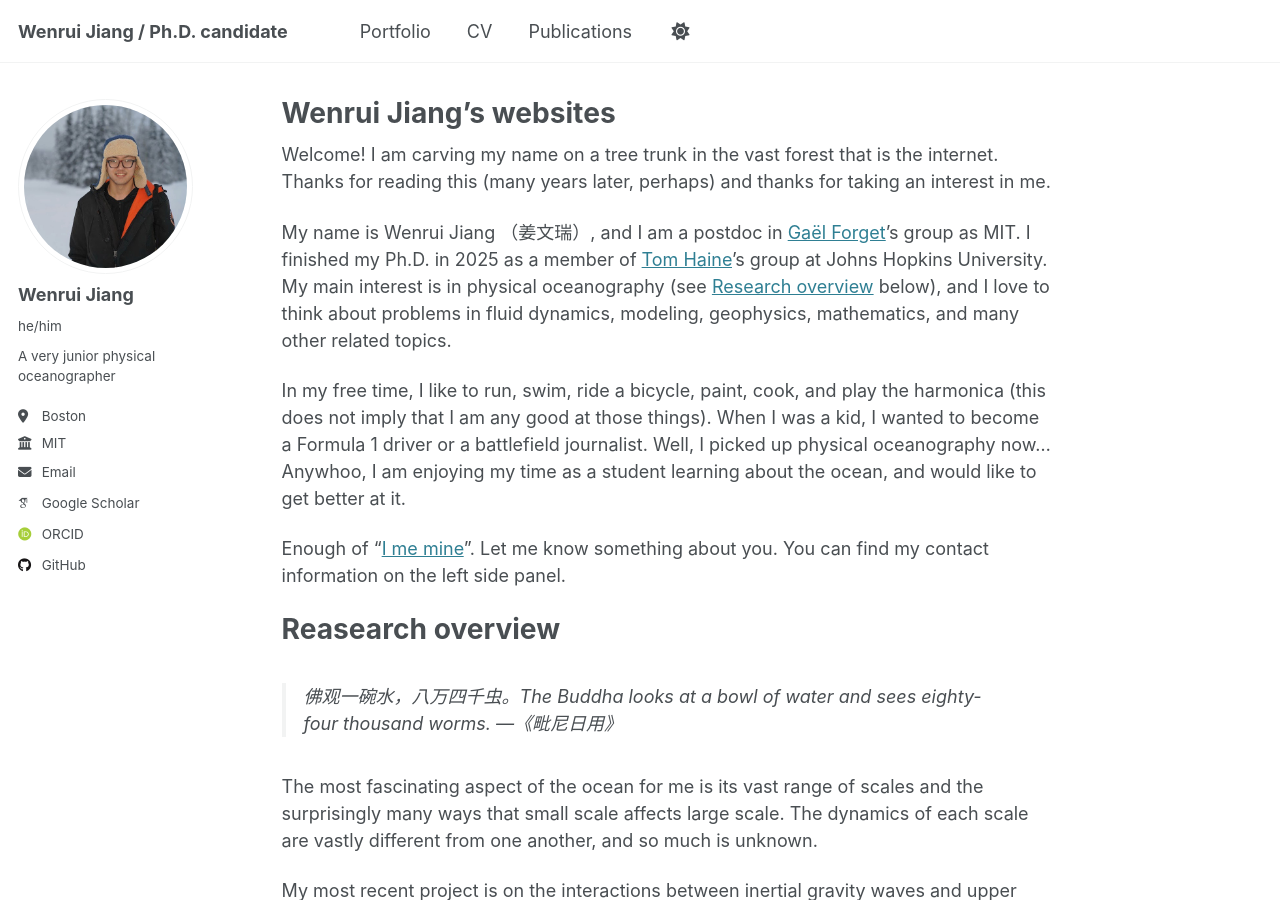
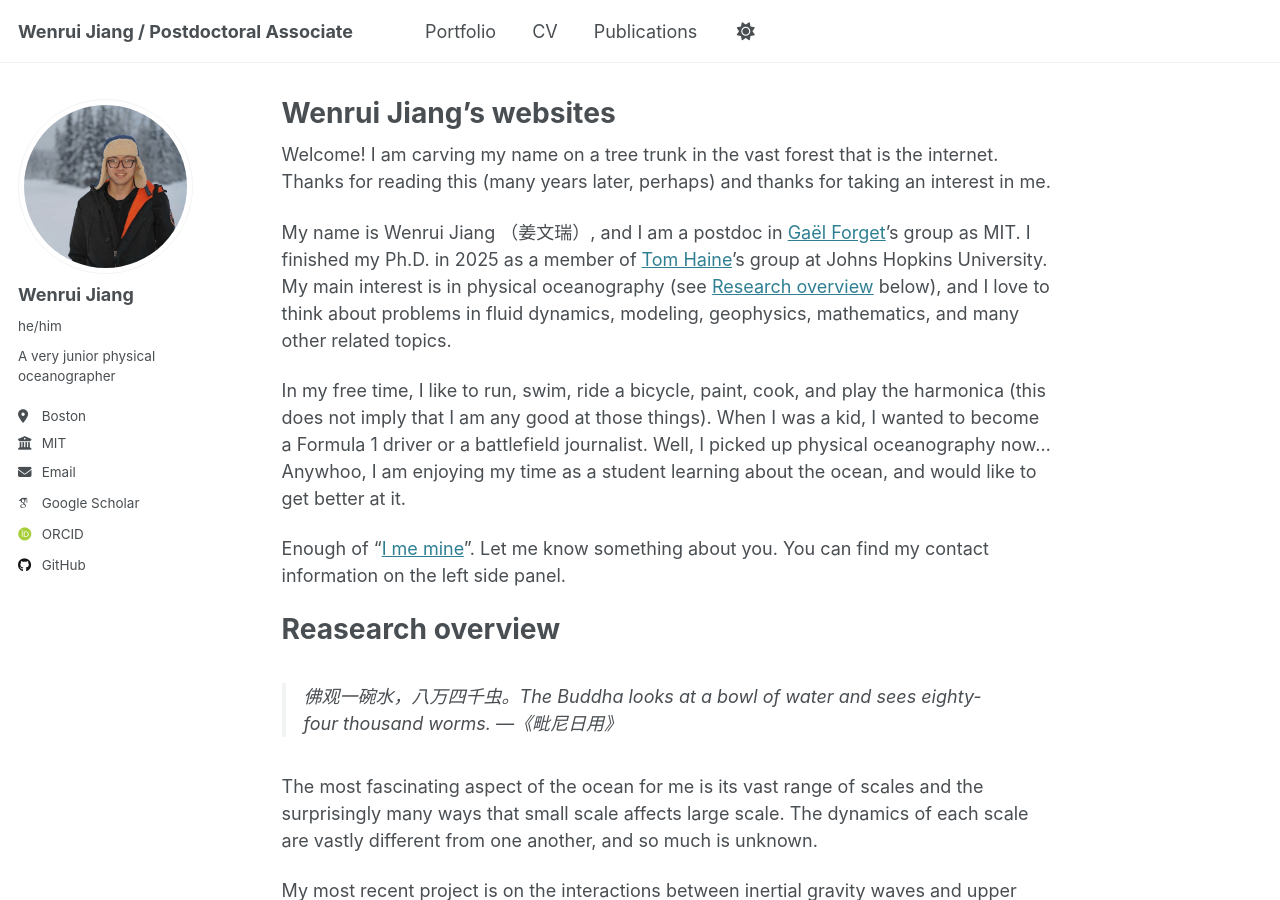
Before and after one commit to wenruijiang1/wenruijiang1.github.io, a Jekyll site: the page built from _pages/about.md, in a window 1280 px wide and 900 px high. Built offline with Jekyll 4.4.1, drawn with Linux system fonts in a browser that asks for light colours; some web fonts are replaced.

Commit message:
become postdoc

```diff
--- a/_config.yml
+++ b/_config.yml
@@ -9,10 +9,10 @@
 # Basic Site Settings
 locale                   : "en-US"
 site_theme               : "default"
-title                    : "Wenrui Jiang / Ph.D. candidate"
+title                    : "Wenrui Jiang / Postdoctoral Associate"
 title_separator          : "-"
 name                     : &name "Wenrui Jiang"
-description              : &description "Ph.D. candidate of Physical Oceanography"
+description              : &description "Postdoc in Physical Oceanography"
 url                      : https://wenruijiang1.github.io # the base hostname & protocol for your site e.g. "https://[your GitHub username].github.io"
 baseurl                  : "" # the subpath of your site, e.g. "/blog"
 repository               : "wenruijiang1/wenruijiang1.github.io"
```
